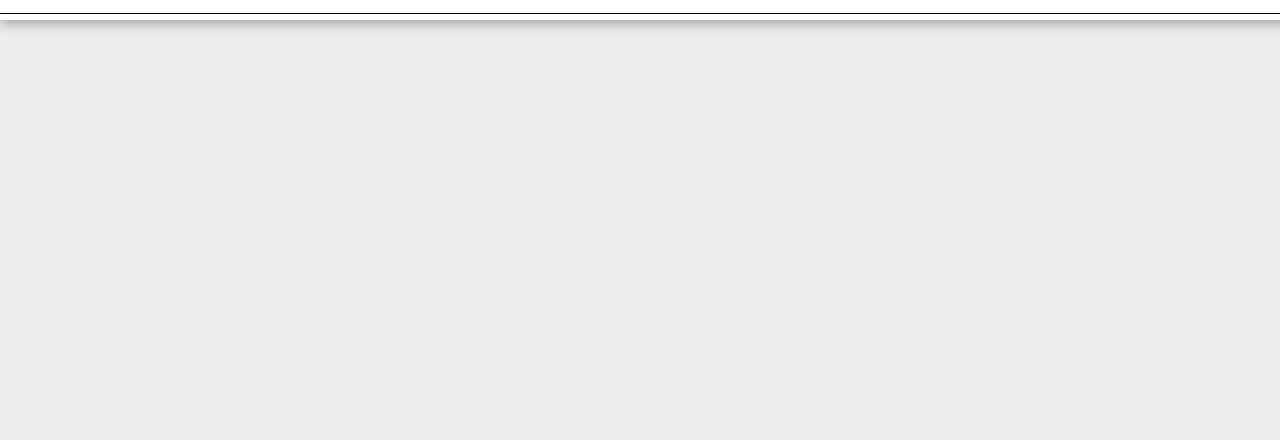
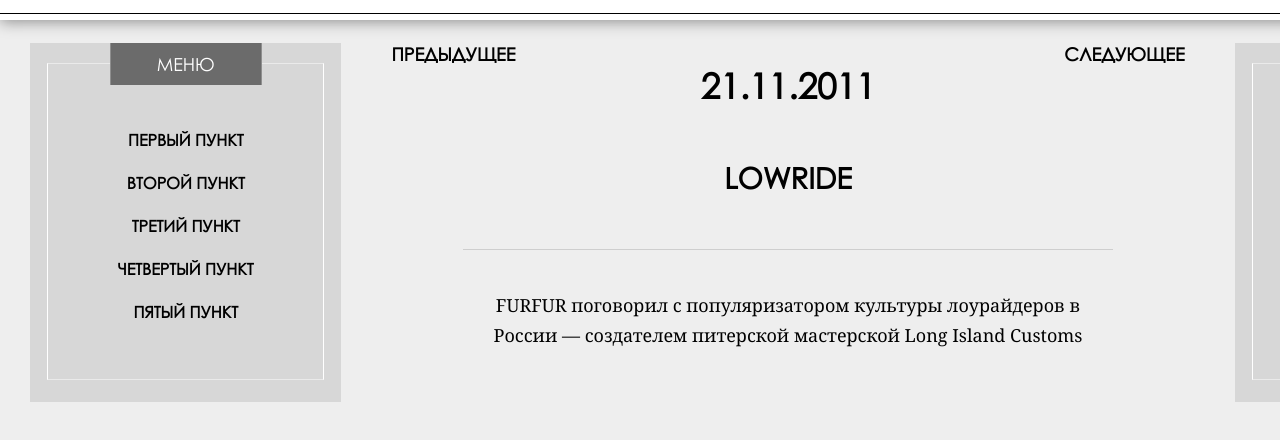
Before and after one commit to Maxkindev/MaxkindevHillelDay15Hmwrk12, a plain HTML site: page index.html in a window 1280 px wide. Shown: the part 692-1132 px from the top of the page. Before the commit the page ends 800 px from the top, so only its background shows below. Drawn offline with Linux system fonts and the light colour scheme.

Commit message:
Added content (2 sidebars + central content part)

```diff
--- a/assets/css/main.css
+++ b/assets/css/main.css
@@ -1,6 +1,5 @@
 body {
   min-width: 1582px;
-  height: 100vh;
   margin: 0;
   background-color: #eeeeee;
 }
@@ -118,7 +117,8 @@
   transform: translateY(-50%);
 }
 
-/* HEADER NAVIGATION*/
+/* HEADER NAVIGATION */
+/******************************/
 
 .header__nav {
   padding-top: 6px;
@@ -168,3 +168,147 @@
 .header__menu-link:hover {
   border-bottom: 2px solid #000000;
 }
+
+/******************************/
+/* MAIN */
+/******************************/
+
+.main__content-container {
+  display: flex;
+  box-sizing: border-box;
+  width: 1582px;
+  margin-left: auto;
+  margin-right: auto;
+  padding: 23px 30px 100px;
+}
+
+.sidebar {
+  box-sizing: border-box;
+  position: relative;
+  padding: 20px 17px 22px;
+  background-color: #d7d7d7;
+}
+
+.sidebar__title {
+  position: absolute;
+  width: 150px;
+  top: 0;
+  left: 50%;
+  transform: translateX(-50%);
+  margin-top: 0;
+  margin-bottom: 0;
+  padding-top: 3px;
+  padding-bottom: 3px;
+  border-left: 1px solid #8f8f8f;
+  border-right: 1px solid #8f8f8f;
+  background-color: #6b6b6b;
+  font-family: "CG", sans-serif;
+  font-size: 18px;
+  font-weight: 400;
+  line-height: 36px;
+  text-transform: uppercase;
+  text-align: center;
+  color: #ffffff;
+}
+
+.sidebar__nav {
+  padding: 55px 70px 45px;
+  border-top: 1px solid #eaeaea;
+  border-bottom: 1px solid #eaeaea;
+  border-left: 1px solid #ffffff;
+  border-right: 1px solid #ffffff;
+}
+
+.sidebar__menu {
+  margin-top: 0;
+  margin-bottom: 0;
+  padding-left: 0;
+  list-style: none;
+}
+
+.sidebar__menu-link {
+  display: block;
+  box-sizing: border-box;
+  font-family: "CG", sans-serif;
+  font-size: 16px;
+  font-weight: 600;
+  line-height: 43px;
+  text-transform: uppercase;
+  text-align: center;
+  text-decoration: none;
+  color: #000000;
+}
+
+.txt-transform--none {
+  text-transform: none;
+}
+
+/* MAIN central block */
+/******************************/
+
+.main__center {
+  margin-left: 50px;
+  margin-right: 50px;
+  flex-grow: 1;
+}
+
+.main__center-nav {
+  display: flex;
+  justify-content: space-between;
+  flex-wrap: wrap;
+}
+
+.center-nav-link {
+  font-family: "CG", sans-serif;
+  font-size: 18px;
+  font-weight: 600;
+  line-height: 22px;
+  text-transform: uppercase;
+  text-decoration: none;
+  color: #000000;
+}
+
+.event {
+  display: flex;
+  height: 335px;
+  flex-direction: column;
+  justify-content: space-between;
+  align-items: center;
+  flex-wrap: wrap;
+}
+
+.event__date {
+  font-family: "CG", sans-serif;
+  font-size: 35px;
+  font-weight: 600;
+  line-height: 42px;
+  color: #000000;
+}
+
+.event__title {
+  margin-top: 0;
+  margin-bottom: 0;
+  font-family: "CG";
+  font-size: 29px;
+  line-height: 32px;
+  text-transform: uppercase;
+  color: #000000;
+}
+
+.event__description {
+  width: 650px;
+  border-top: 1px solid #cecece;
+}
+
+.event__description-text {
+  margin-top: 0;
+  margin-bottom: 0;
+  padding-top: 40px;
+  padding-bottom: 50px;
+  font-family: "Georgia", sans-serif;
+  font-size: 18px;
+  font-weight: 400;
+  line-height: 30px;
+  text-align: center;
+  color: #000000;
+}
--- a/index.html
+++ b/index.html
@@ -35,5 +35,73 @@
         </nav>
       </div>
     </header>
+    <!---->
+    <main class="main">
+      <div class="main__content-container">
+        <!-- -- -->
+        <aside class="sidebar">
+          <h3 class="sidebar__title">Меню</h3>
+          <nav class="sidebar__nav">
+            <ul class="sidebar__menu">
+              <li class="sidebar__menu-item">
+                <a href="#" class="sidebar__menu-link">Первый Пункт</a>
+              </li>
+              <li class="sidebar__menu-item">
+                <a href="#" class="sidebar__menu-link">Второй Пункт</a>
+              </li>
+              <li class="sidebar__menu-item">
+                <a href="#" class="sidebar__menu-link">Третий Пункт</a>
+              </li>
+              <li class="sidebar__menu-item">
+                <a href="#" class="sidebar__menu-link">Четвертый Пункт</a>
+              </li>
+              <li class="sidebar__menu-item">
+                <a href="#" class="sidebar__menu-link">Пятый Пункт</a>
+              </li>
+            </ul>
+          </nav>
+        </aside>
+        <!-- -- -->
+        <div class="main__center">
+          <nav class="main__center-nav">
+            <a href="#" class="center-nav-link">Предыдущее</a>
+            <a href="#" class="center-nav-link">Следующее</a>
+          </nav>
+          <div class="event">
+            <div class="event__date"><time datetime="2011-11-21"></time>21.11.2011</time></div>
+            <h2 class="event__title">Lowride</h2>
+            <div class="event__description">
+              <p class="event__description-text">
+                FURFUR поговорил с популяризатором культуры лоурайдеров в России —
+                создателем питерской мастерской Long Island Customs
+              </p>
+            </div>
+          </div>
+        </div>
+        <!-- -- -->
+        <aside class="sidebar">
+            <h3 class="sidebar__title">Профиль</h3>
+            <nav class="sidebar__nav">
+              <ul class="sidebar__menu">
+                <li class="sidebar__menu-item">
+                  <a href="#" class="sidebar__menu-link txt-transform--none">Мой профиль</a>
+                </li>
+                <li class="sidebar__menu-item">
+                  <a href="#" class="sidebar__menu-link txt-transform--none">Пригласить друга</a>
+                </li>
+                <li class="sidebar__menu-item">
+                  <a href="#" class="sidebar__menu-link txt-transform--none">Настройки</a>
+                </li>
+                <li class="sidebar__menu-item">
+                  <a href="#" class="sidebar__menu-link txt-transform--none">Создать блог</a>
+                </li>
+                <li class="sidebar__menu-item">
+                  <a href="#" class="sidebar__menu-link txt-transform--none">Выход</a>
+                </li>
+              </ul>
+            </nav>
+          </aside>
+      </div>
+    </main>
   </body>
 </html>
```
